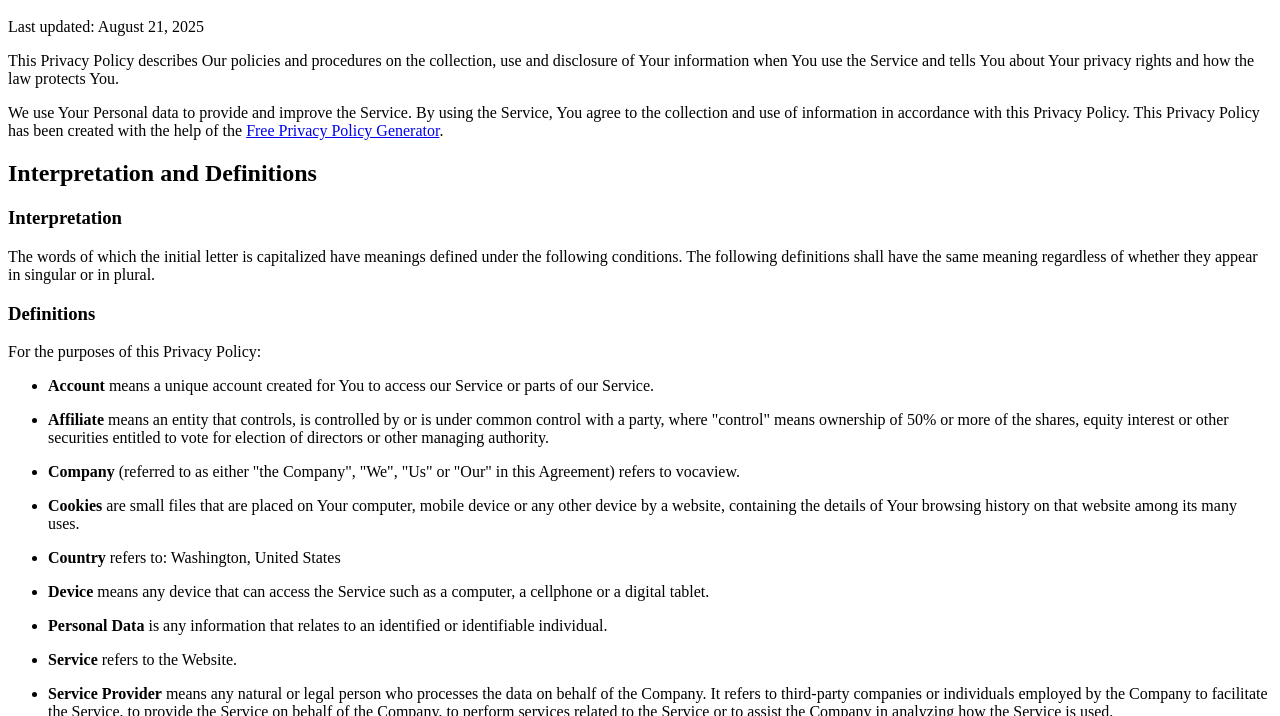
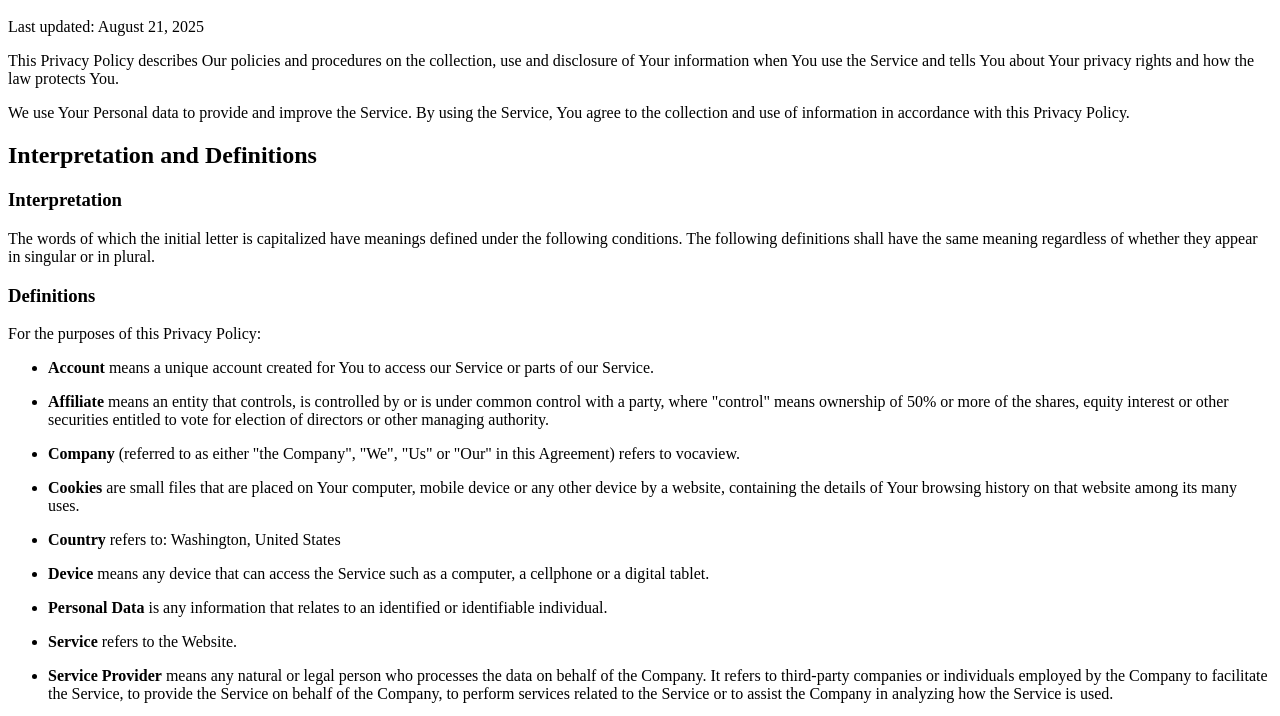
Before and after one commit to carter-a-lim/vocaview-privacy-policy, a plain HTML site: page index.html in a window 1280 px wide. Shown: the part 48-764 px from the top of the page. Drawn offline with Linux system fonts and the light colour scheme.

Commit message:
Update index.html

```diff
--- a/index.html
+++ b/index.html
@@ -1,7 +1,7 @@
 <h1>Privacy Policy</h1>
 <p>Last updated: August 21, 2025</p>
 <p>This Privacy Policy describes Our policies and procedures on the collection, use and disclosure of Your information when You use the Service and tells You about Your privacy rights and how the law protects You.</p>
-<p>We use Your Personal data to provide and improve the Service. By using the Service, You agree to the collection and use of information in accordance with this Privacy Policy. This Privacy Policy has been created with the help of the <a href="https://www.freeprivacypolicy.com/free-privacy-policy-generator/" target="_blank">Free Privacy Policy Generator</a>.</p>
+<p>We use Your Personal data to provide and improve the Service. By using the Service, You agree to the collection and use of information in accordance with this Privacy Policy.</p>
 <h2>Interpretation and Definitions</h2>
 <h3>Interpretation</h3>
 <p>The words of which the initial letter is capitalized have meanings defined under the following conditions. The following definitions shall have the same meaning regardless of whether they appear in singular or in plural.</p>
```
